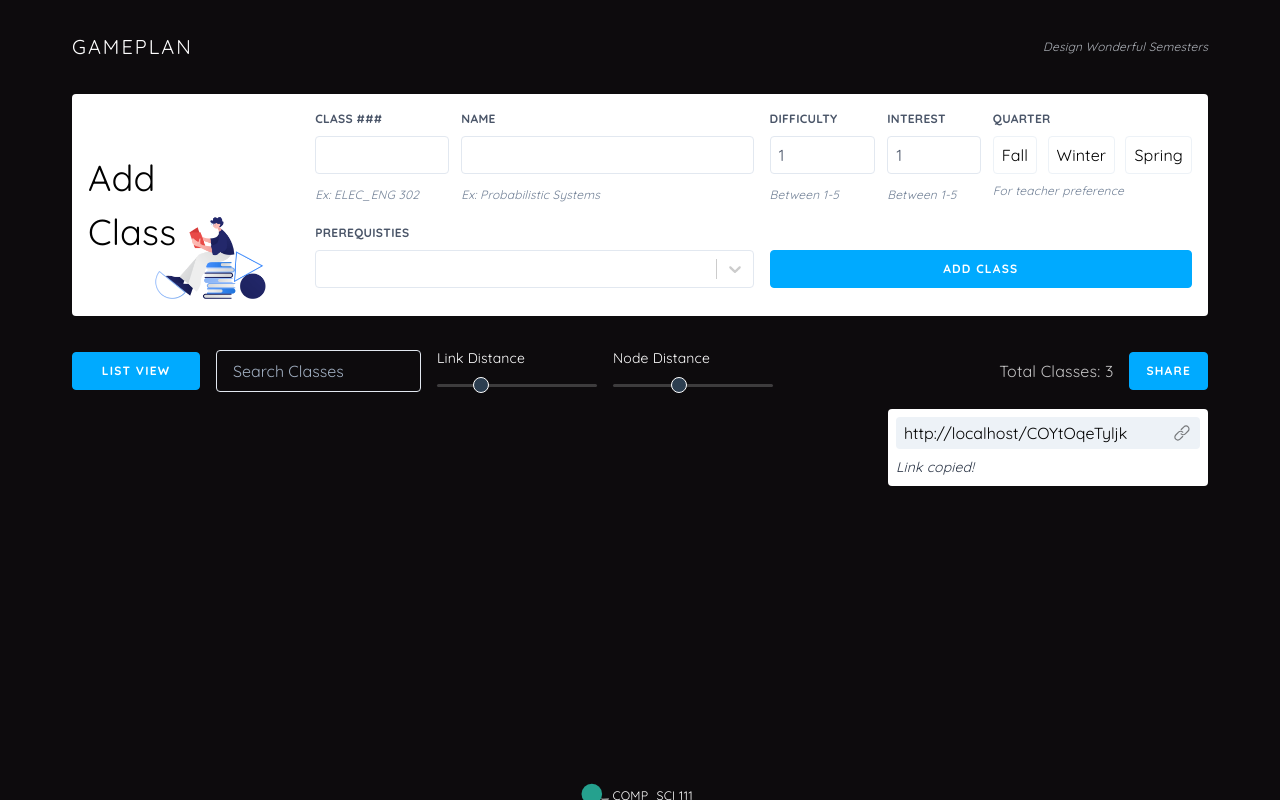
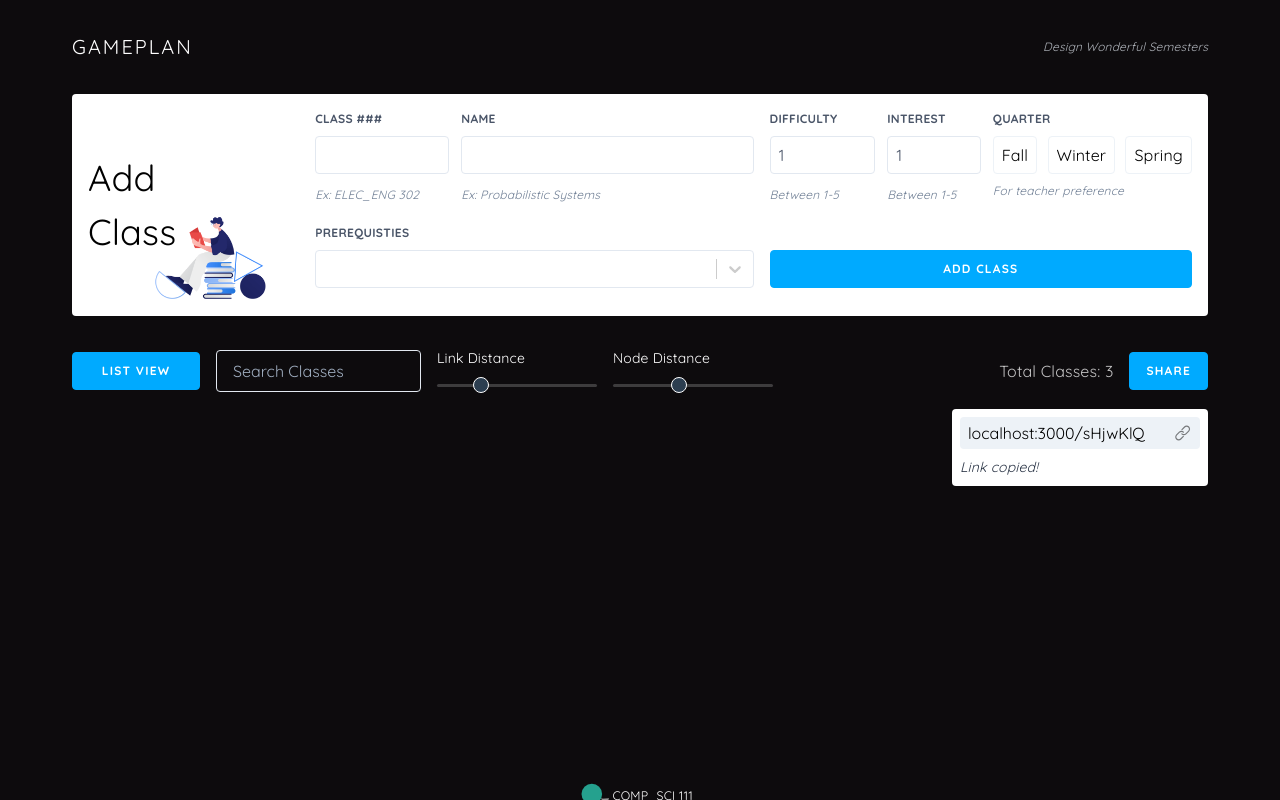
Before and after one commit to fardeemmunir/gameplan, a Next.js app: page / in a window 1280 px wide. Both pictures are taken after a click on the button "SHARE". Shown: the top 800 px of the page. Built offline with nearby package versions, Linux system fonts and the light colour scheme.

Commit message:
Revert "Refactor"
This reverts commit 66287ab9b34dbcae9cdcc0cffe92268e94ea76c2.

```diff
--- a/components/Share.jsx
+++ b/components/Share.jsx
@@ -1,14 +1,10 @@
 import React, { useState, useEffect } from "react";
-import { useRouter } from "next/router";
 
 import Loader from "../components/Loader";
 
 const ShareModal = () => {
   const [isLoading, setIsLoading] = useState(true);
   const [isModalOpen, setIsModalOpen] = useState(false);
-  const router = useRouter();
-
-  console.log(router);
 
   useEffect(() => {
     const timer = setTimeout(() => {
@@ -53,10 +49,6 @@ const ShareModal = () => {
       </button>
 
       <style jsx>{`
-        .modal {
-          width: 20rem;
-        }
-
         .modal--closed {
           z-index: -2;
         }
@@ -65,22 +57,22 @@ const ShareModal = () => {
       <div
         id="share-modal"
         className={
-          "absolute bg-white p-2 share-modal modal rounded text-black text-left " +
+          "absolute bg-white p-2 share-modal rounded w-64 text-black text-left " +
           (isModalOpen ? "opacity-100 z-10" : "opacity-0 modal--closed")
         }
       >
-        {isLoading ? <Loader /> : <ShareInfo shareId="COYtOqeTyljk" />}
+        {isLoading ? <Loader /> : <ShareInfo />}
       </div>
     </div>
   );
 };
 
-const ShareInfo = ({ shareId }) => (
+const ShareInfo = () => (
   <div>
     <div className="flex">
       <input
         type="text"
-        value={window.location.origin + "/" + shareId}
+        value="localhost:3000/sHjwKlQ"
         disabled
         className="w-full bg-gray-200 px-2 py-1 rounded-tl rounded-bl mb-2"
       />
--- a/styles/main.css
+++ b/styles/main.css
@@ -158,3 +158,8 @@ text {
 .schedule-chart {
   min-height: 18rem;
 }
+
+.min-h-24 {
+  min-height: 9rem;
+  transition: background-color 0.1s;
+}
```
